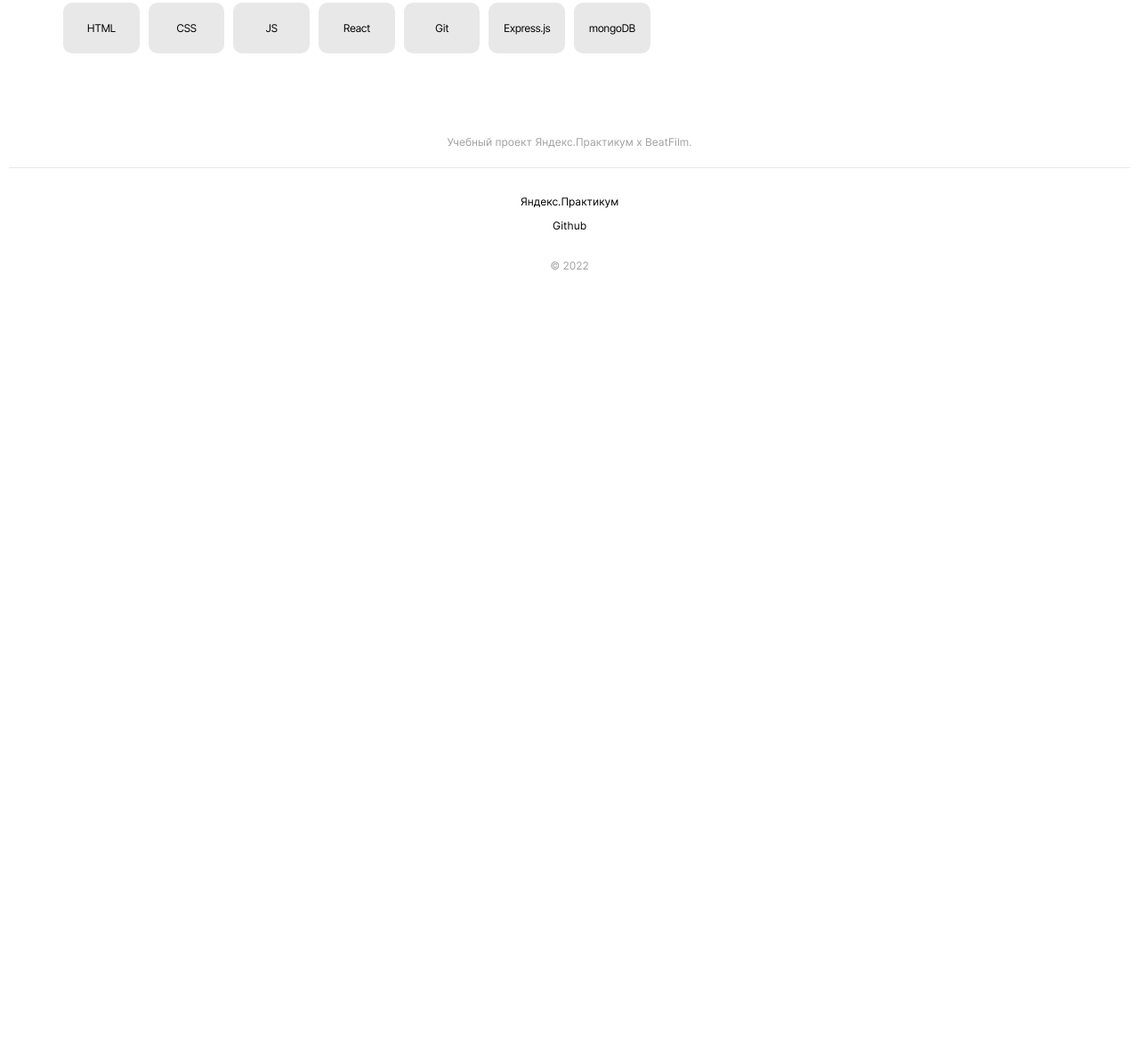
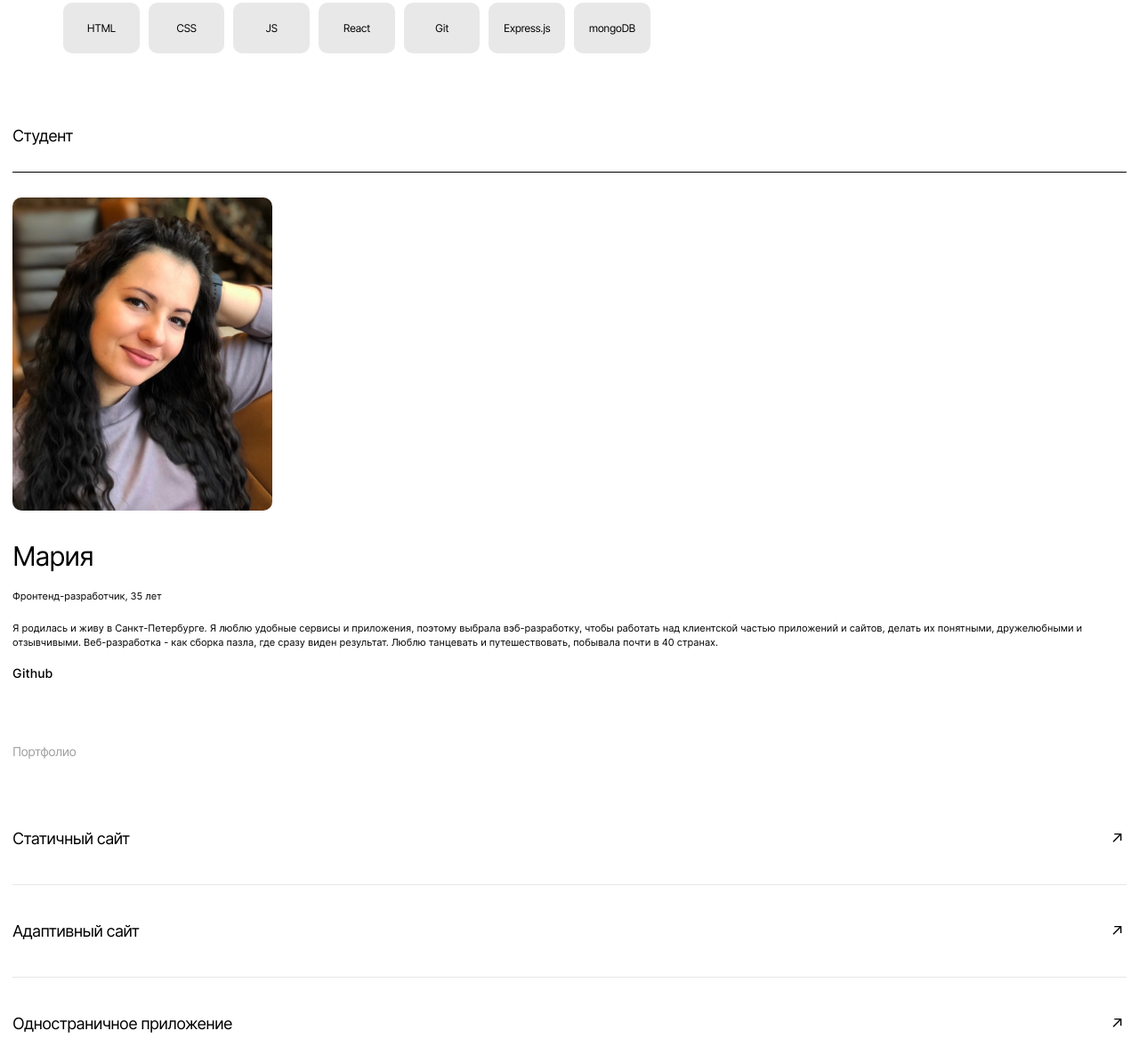
Before and after one commit to Maryk1007/movies-explorer-frontend, a React app: page / in a window 1280 px wide. Shown: the part 1436-2622 px from the top of the page at 89% size. Before the commit the page ends 1752 px from the top, so only its background shows below. Built offline with nearby package versions, Linux system fonts and the light colour scheme.

Commit message:
layout portfolio & about-me

```diff
--- a/src/components/AboutMe/AboutMe.css
+++ b/src/components/AboutMe/AboutMe.css
@@ -0,0 +1,62 @@
+.about-me {
+  margin: 70px 14px;
+}
+
+.about-me__title {
+  font-weight: 400;
+  font-size: 18px;
+  line-height: 1.25;
+  letter-spacing: -0.04em;
+  margin-bottom: 28px;
+  text-align: start;
+  padding-bottom: 28px;
+  border-bottom: 1px solid #000000;
+}
+
+.about-me__avatar {
+  width: 292px;
+  height: 352px;
+  border-radius: 10px;
+  object-fit: cover;
+}
+
+.about-me__name {
+  font-weight: 400;
+  font-size: 30px;
+  line-height: 1.2;
+  letter-spacing: -0.04em;
+  margin-bottom: 20px;
+  text-align: start;
+}
+
+.about-me__description {
+  font-weight: 400;
+  font-size: 11px;
+  line-height: 1.45;
+  mix-blend-mode: normal;
+  text-align: start;
+  margin-bottom: 20px;
+}
+
+.about-me__biography {
+  font-weight: 400;
+  font-size: 11px;
+  line-height: 1.45;
+  mix-blend-mode: normal;
+  text-align: start;
+}
+
+.about-me__list {
+  display: flex;
+  flex-direction: row;
+  padding: 0;
+  list-style-type: none;
+}
+
+.about-me__link {
+  font-weight: 500;
+  font-size: 14px;
+  line-height: 1.22;
+  text-decoration: none;
+  color: #000000;
+}
--- a/src/components/AboutMe/AboutMe.js
+++ b/src/components/AboutMe/AboutMe.js
@@ -0,0 +1,32 @@
+import React from "react";
+import avatar from '../../images/avatar.jpg';
+import { github } from '../../utils/constants';
+
+function AboutMe() {
+  return (
+    <section className="about-me">
+      <h2 className="about-me__title">Студент</h2>
+      <img
+        className="about-me__avatar"
+        src={avatar}
+        alt="Аватар студента"
+      />
+      <h3 className="about-me__name">Мария</h3>
+      <p className="about-me__description">Фронтенд-разработчик, 35 лет</p>
+      <p className="about-me__biography">
+        Я родилась и живу в Санкт-Петербурге.
+        Я люблю удобные сервисы и приложения, поэтому выбрала вэб-разработку,
+        чтобы работать над клиентской частью приложений и сайтов, делать их понятными, дружелюбными и отзывчивыми.
+        Веб-разработка - как сборка пазла, где сразу виден результат.
+        Люблю танцевать и путешествовать, побывала почти в 40 странах.
+        </p>
+      <ul className="about-me__list">
+        <li className="about-me__item">
+          <a className="about-me__link" href={github} target="_blank" rel="noreferrer">Github</a>
+        </li>
+      </ul>
+    </section>
+  );
+}
+
+export default AboutMe;
--- a/src/components/Main/Main.js
+++ b/src/components/Main/Main.js
@@ -2,16 +2,16 @@ import React from 'react';
 import Promo from '../Promo/Promo';
 import AboutProject from '../AboutProject/AboutProject';
 import Techs from '../Techs/Techs';
-// import AboutMe from '../AboutMe/AboutMe';
-// import Portfolio from '../Portfolio/Portfolio'
+import AboutMe from '../AboutMe/AboutMe';
+import Portfolio from '../Portfolio/Portfolio'
 function Main() {
   return (
     <main className="content">
       <Promo/>
       <AboutProject/>
       <Techs/>
-      {/* <AboutMe/>
-      <Portfolio/> */}
+      <AboutMe/>
+      <Portfolio/>
     </main>
   );
 }
--- a/src/components/Portfolio/Portfolio.css
+++ b/src/components/Portfolio/Portfolio.css
@@ -0,0 +1,55 @@
+.portfolio {
+  margin: 70px 14px;
+}
+
+.portfolio__title {
+  font-weight: 400;
+  font-size: 14px;
+  line-height: 1.43;
+  letter-spacing: -0.04em;
+  margin-bottom: 28px;
+  text-align: start;
+  padding-bottom: 28px;
+  color: #A0A0A0;
+}
+
+.portfolio__list {
+  list-style-type: none;
+  padding: 0;
+}
+
+.portfolio__item {
+  margin: 0 auto 20px;
+  border-bottom: 1px solid #E6E6E6;
+}
+
+.portfolio__item:last-of-type {
+  margin-bottom: 0;
+  border-bottom: none
+}
+
+.portfolio__link {
+  display: flex;
+  flex-direction: row;
+  justify-content: space-between;
+  margin-bottom: 19px;
+  text-decoration: none;
+  color: #000000;
+}
+
+.portfolio__subtitle {
+  font-weight: 400;
+  font-size: 18px;
+  line-height: 1.55;
+  letter-spacing: -0.04em;
+}
+
+.portfolio__symbol {
+  background-image: url('../../images/portfolio_img.svg');
+  width: 11px;
+  background-repeat: no-repeat;
+  background-size: contain;
+  background-position: center;
+  margin-right: 5px;
+  margin-bottom: 3px;
+}
--- a/src/components/Portfolio/Portfolio.js
+++ b/src/components/Portfolio/Portfolio.js
@@ -0,0 +1,35 @@
+import {
+  staticSite,
+  adaptiveSite,
+  spa
+} from '../../utils/constants';
+
+function Portfolio() {
+  return (
+      <section className="portfolio">
+        <h2 className="portfolio__title">Портфолио</h2>
+        <ul className="portfolio__list">
+          <li className="portfolio__item">
+            <a className="portfolio__link" href={staticSite} target="_blank" rel="noreferrer">
+              <p className="portfolio__subtitle">Статичный сайт</p>
+              <div className="portfolio__symbol"></div>
+            </a>
+          </li>
+          <li className="portfolio__item">
+            <a className="portfolio__link" href={adaptiveSite} target="_blank" rel="noreferrer">
+              <p className="portfolio__subtitle">Адаптивный сайт</p>
+              <div className="portfolio__symbol"></div>
+            </a>
+          </li>
+          <li className="portfolio__item">
+            <a className="portfolio__link" href={spa} target="_blank" rel="noreferrer">
+              <p className="portfolio__subtitle">Одностраничное приложение</p>
+              <div className="portfolio__symbol"></div>
+            </a>
+          </li>
+        </ul>
+      </section>
+  );
+}
+
+export default Portfolio;
--- a/src/components/Promo/Promo.js
+++ b/src/components/Promo/Promo.js
@@ -7,7 +7,7 @@ function Promo(){
         <img
           className="promo__logo"
           src={promo_logo}
-          alt=""
+          alt="Повторяющиеся буквы О и С"
         />
       </section>
   );
--- a/src/index.css
+++ b/src/index.css
@@ -8,4 +8,6 @@
 @import url(./components/Promo/Promo.css);
 @import url(./components/AboutProject/AboutProject.css);
 @import url(./components/Techs/Techs.css);
+@import url(./components/AboutMe/AboutMe.css);
+@import url(./components/Portfolio/Portfolio.css);
 @import url(./components/Footer/Footer.css);
--- a/src/utils/constants.js
+++ b/src/utils/constants.js
@@ -3,21 +3,11 @@ const yandex = 'https://practicum.yandex.ru';
 const staticSite = 'https://maryk1007.github.io/how-to-learn';
 const adaptiveSite = 'https://maryk1007.github.io/Russian-Travel';
 const spa = 'https://maryk1007.github.io/mesto-react';
-const name = "Мария";
-const description = "Фронтенд-разработчик, 35 лет";
-const biography = `Я родилась и живу в Санкт-Петербурге.
-Я люблю удобные сервисы и приложения, поэтому выбрала вэб-разработку,
-чтобы работать над клиентской частью приложений и сайтов, делать их понятными,
-дружелюбными и отзывчивыми. Веб-разработка - как сборка пазла, где сразу виден результат.
-Люблю танцевать и путешествовать, побывала почти в 40 странах.`;
 
 export {
   github,
   yandex,
   staticSite,
   adaptiveSite,
-  spa,
-  name,
-  description,
-  biography,
+  spa
 };
```
Also changed, not shown: src/images/portfolio_img.svg (added).
